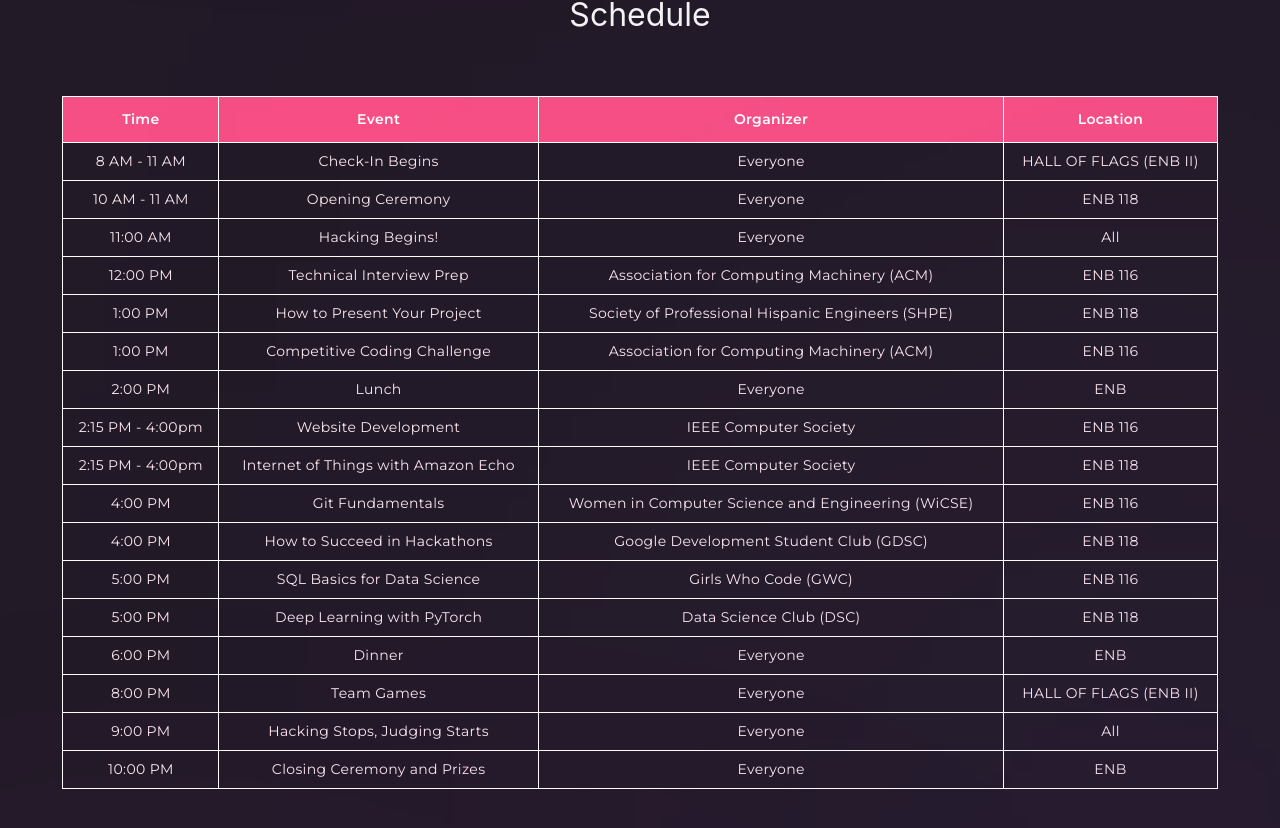
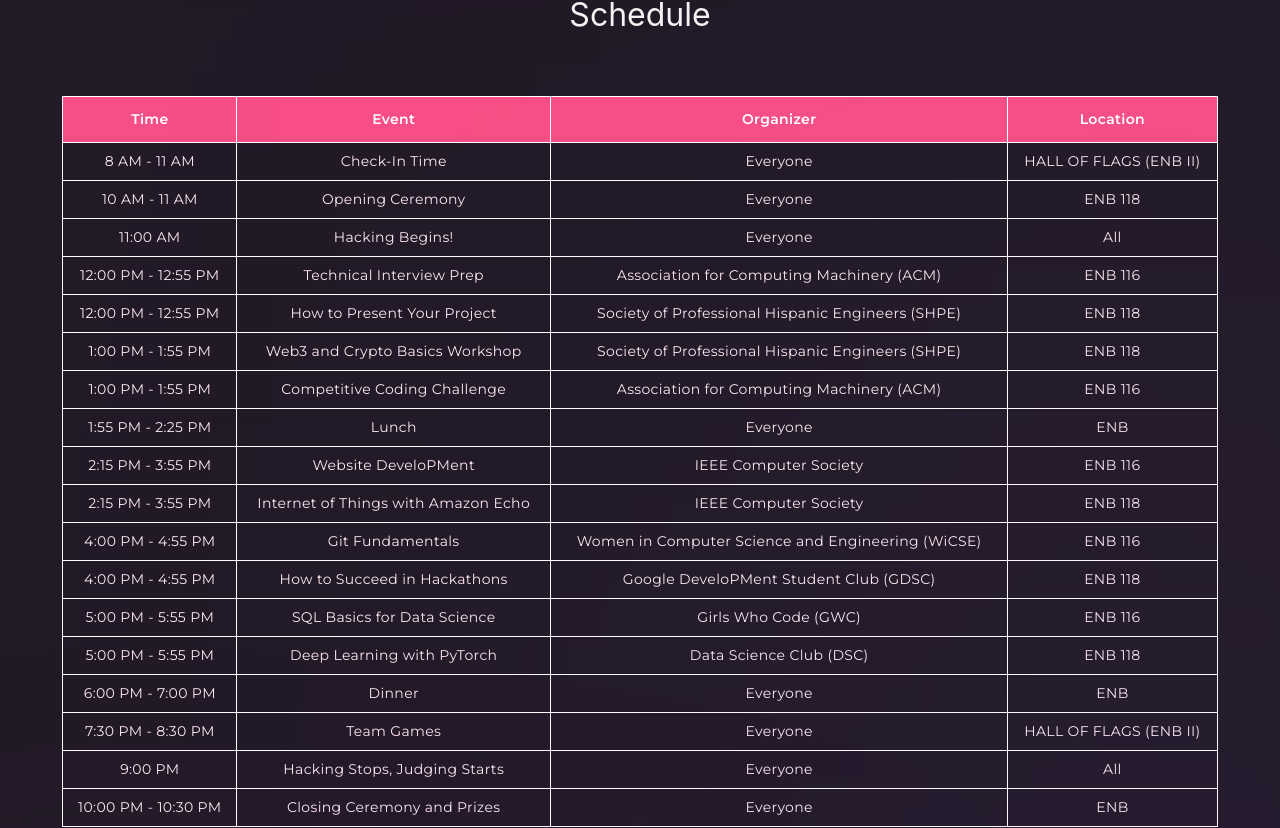
Before and after one commit to AsadbekNematov/hackjam, a React (Vite) app in the folder HackJam/: page / in a window 1280 px wide. Shown: the part 1788-2616 px from the top of the page. Built offline with nearby package versions, Linux system fonts and the light colour scheme.

Commit message:
schedule final

```diff
--- a/HackJam/src/components/Schedule.jsx
+++ b/HackJam/src/components/Schedule.jsx
@@ -17,7 +17,7 @@
           <tbody>
             <tr>
               <td data-label="Time">8 AM - 11 AM</td>
-              <td data-label="Event">Check-In Begins</td>
+              <td data-label="Event">Check-In Time</td>
               <td data-label="Organizer">Everyone</td>
               <td data-label="Location">HALL OF FLAGS (ENB II)</td>
             </tr>
@@ -37,70 +37,77 @@
             </tr>
 
             <tr>
-              <td data-label="Time">12:00 PM</td>
+              <td data-label="Time">12:00 PM - 12:55 PM</td>
               <td data-label="Event">Technical Interview Prep</td>
               <td data-label="Organizer">Association for Computing Machinery (ACM)</td>
               <td data-label="Location">ENB 116</td>
             </tr>
 
             <tr>
-              <td data-label="Time">1:00 PM</td>
+              <td data-label="Time">12:00 PM - 12:55 PM</td>
               <td data-label="Event">How to Present Your Project</td>
               <td data-label="Organizer">Society of Professional Hispanic Engineers (SHPE)</td>
               <td data-label="Location">ENB 118</td>
             </tr>
 
             <tr>
-              <td data-label="Time">1:00 PM</td>
+              <td data-label="Time">1:00 PM - 1:55 PM</td>
+              <td data-label="Event">Web3 and Crypto Basics Workshop</td>
+              <td data-label="Organizer">Society of Professional Hispanic Engineers (SHPE)</td>
+              <td data-label="Location">ENB 118</td>
+            </tr>
+
+            <tr>
+              <td data-label="Time">1:00 PM - 1:55 PM</td>
               <td data-label="Event">Competitive Coding Challenge</td>
               <td data-label="Organizer">Association for Computing Machinery (ACM)</td>
               <td data-label="Location">ENB 116</td>
             </tr>
 
             <tr>
-              <td data-label="Time">2:00 PM</td>
+              <td data-label="Time">1:55 PM - 2:25 PM</td>
               <td data-label="Event">Lunch</td>
               <td data-label="Organizer">Everyone</td>
               <td data-label="Location">ENB</td>
             </tr>
 
             <tr>
-              <td data-label="Time">2:15 PM - 4:00pm</td>
-              <td data-label="Event">Website Development</td>
+              <td data-label="Time">2:15 PM - 3:55 PM</td>
+              <td data-label="Event">Website DeveloPMent</td>
               <td data-label="Organizer">IEEE Computer Society</td>
               <td data-label="Location">ENB 116</td>
             </tr>
 
             <tr>
-              <td data-label="Time">2:15 PM - 4:00pm</td>
+              <td data-label="Time">2:15 PM - 3:55 PM</td>
               <td data-label="Event">Internet of Things with Amazon Echo</td>
               <td data-label="Organizer">IEEE Computer Society</td>
               <td data-label="Location">ENB 118</td>
             </tr>
 
             <tr>
-              <td data-label="Time">4:00 PM</td>
+              <td data-label="Time">4:00 PM - 4:55 PM</td>
               <td data-label="Event">Git Fundamentals</td>
               <td data-label="Organizer">Women in Computer Science and Engineering (WiCSE)</td>
               <td data-label="Location">ENB 116</td>
             </tr>
 
             <tr>
-              <td data-label="Time">4:00 PM</td>
+              <td data-label="Time">4:00 PM - 4:55 PM</td>
               <td data-label="Event">How to Succeed in Hackathons</td>
-              <td data-label="Organizer">Google Development Student Club (GDSC)</td>
+              <td data-label="Organizer">Google DeveloPMent Student Club (GDSC)</td>
               <td data-label="Location">ENB 118</td>
             </tr>
 
             <tr>
-              <td data-label="Time">5:00 PM</td>
+              <td data-label="Time">5:00 PM - 5:55 PM</td>
               <td data-label="Event">SQL Basics for Data Science</td>
               <td data-label="Organizer">Girls Who Code (GWC)</td>
               <td data-label="Location">ENB 116</td>
             </tr>
 
             <tr>
-              <td data-label="Time">5:00 PM</td>
+              <td data-label="Time">5:00 PM - 5:55 PM</td>
               <td data-label="Event">Deep Learning with PyTorch</td>
               <td data-label="Organizer">Data Science Club (DSC)</td>
               <td data-label="Location">ENB 118</td>
@@ -108,14 +115,14 @@
 
 
             <tr>
-              <td data-label="Time">6:00 PM</td>
+              <td data-label="Time">6:00 PM - 7:00 PM</td>
               <td data-label="Event">Dinner</td>
               <td data-label="Organizer">Everyone</td>
               <td data-label="Location">ENB</td>
             </tr>
 
             <tr>
-              <td data-label="Time">8:00 PM</td>
+              <td data-label="Time">7:30 PM - 8:30 PM</td>
               <td data-label="Event">Team Games</td>
               <td data-label="Organizer">Everyone</td>
               <td data-label="Location">HALL OF FLAGS (ENB II)</td>
@@ -129,7 +136,7 @@
             </tr>
 
             <tr>
-              <td data-label="Time">10:00 PM</td>
+              <td data-label="Time">10:00 PM - 10:30 PM</td>
               <td data-label="Event">Closing Ceremony and Prizes</td>
               <td data-label="Organizer">Everyone</td>
               <td data-label="Location">ENB</td>
```
